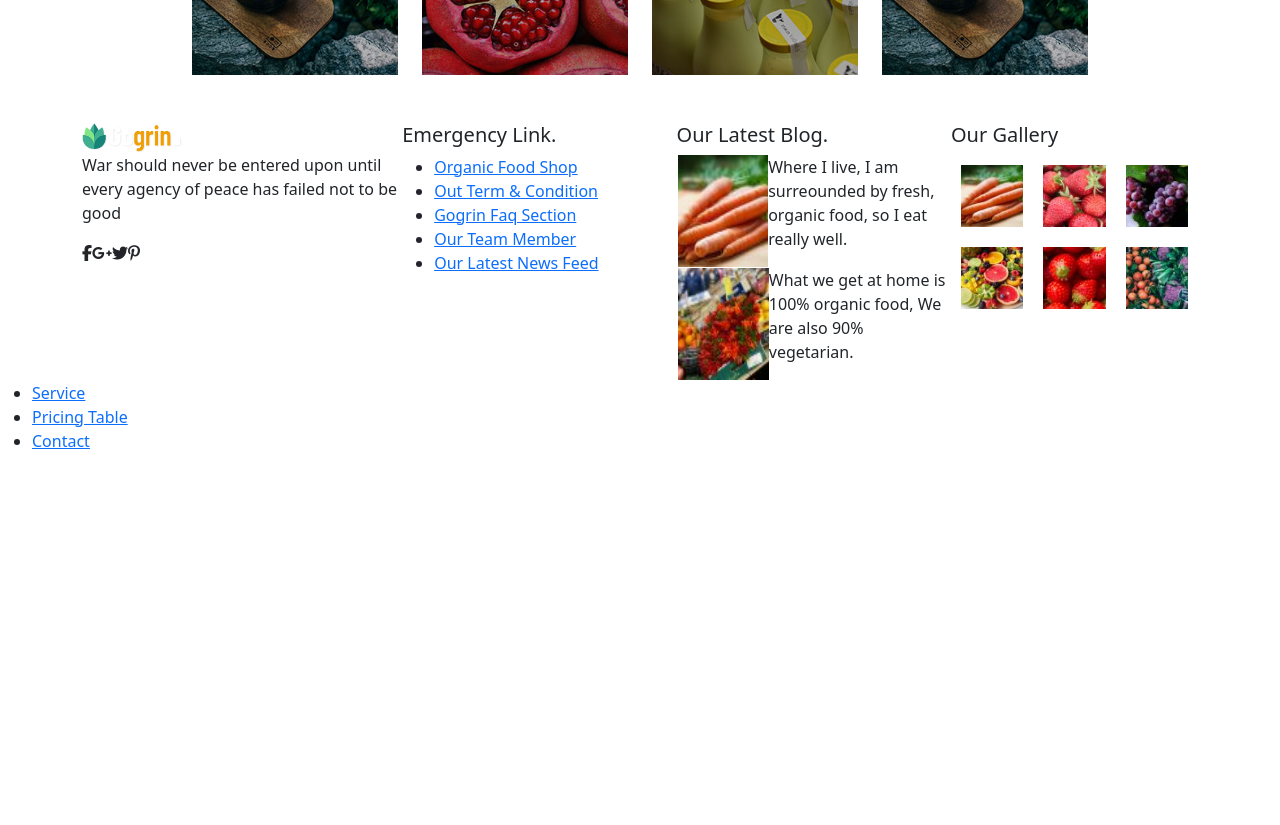
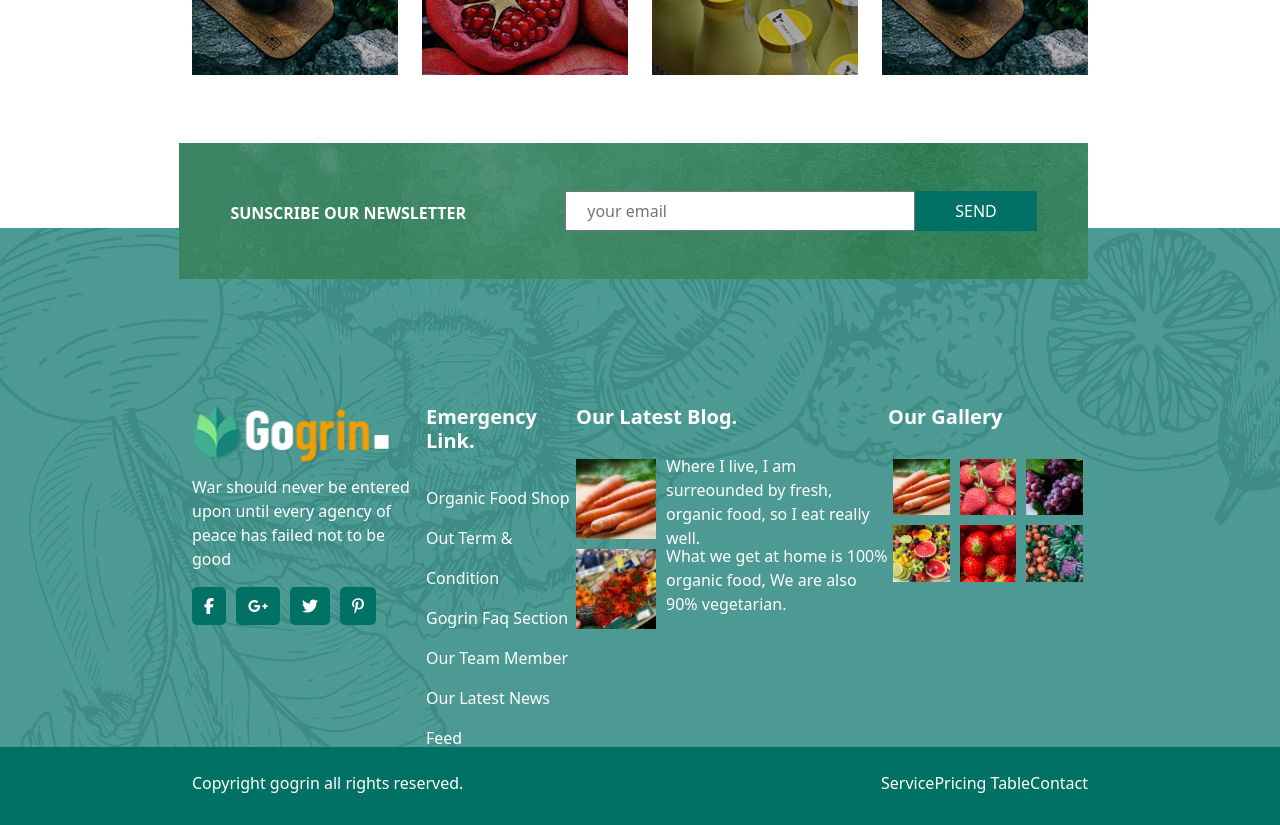
Before and after one commit to martinaapalazzi/proj-html-vuejs, a Vue app: page / in a window 1280 px wide. Shown: the part 2320-3145 px from the top of the page. Before the commit the page ends 2789 px from the top, so only its background shows below. Built offline with nearby package versions, Linux system fonts and the light colour scheme.

Commit message:
Footer Top

```diff
--- a/src/components/AppFooter.vue
+++ b/src/components/AppFooter.vue
@@ -10,28 +10,46 @@ export default {
   <!-- Footer Top -->
   <footer class="footer-container">
     <section id="footer-top">
+      <div class="container-top">
+        <div class="top-text">
+          <strong>SUNSCRIBE OUR NEWSLETTER</strong>
+        </div>
+        <div class="top-email">
+          <input id="email" name="email" type="text" placeholder="your email" required="">
+          <button>
+            SEND
+          </button>
+        </div>
+      </div>
     </section>
     <section id="footer-main">
-      <div class="container">
+      <div class="container-main">
         <div class="footer-nav-container">
           <div class="container-logo">
             <div class="img-footer-logo">
               <img src="../assets/img/footer-logo.png" alt="Logo">
             </div>
-
             <p>
               War should never be entered upon until every agency of peace has failed not to be good
             </p>
             <nav>
-              <i class="fa-brands fa-facebook-f"></i>
-              <i class="fa-brands fa-google-plus-g"></i>
-              <i class="fa-brands fa-twitter"></i>
-              <i class="fa-brands fa-pinterest-p"></i>
+              <button>
+                <i class="fa-brands fa-facebook-f"></i>
+              </button>
+              <button>
+                <i class="fa-brands fa-google-plus-g"></i>
+              </button>
+              <button>
+                <i class="fa-brands fa-twitter"></i>
+              </button>
+              <button>
+                <i class="fa-brands fa-pinterest-p"></i>
+              </button>
             </nav>
           </div>
           <div class="container-link">
             <h5>
-              Emergency Link.
+              <strong>Emergency Link.</strong>
             </h5>
             <nav>
               <ul>
@@ -55,7 +73,7 @@ export default {
           </div>
           <div class="container-blog">
             <h5>
-              Our Latest Blog.
+              <strong>Our Latest Blog.</strong>
             </h5>
             <div class="img-text">
               <img src="../assets/img/blo1-70x70.jpg">
@@ -70,11 +88,11 @@ export default {
               </p>
             </div>
           </div>
-          <div>
+          <div class="container-gallery">
             <h5>
-              Our Gallery
+              <strong>Our Gallery</strong>
             </h5>
-            <div class="container-gallery">
+            <div class="container-column">
               <div class="column">
                 <div class="container-image">
                   <img src="../assets/img/blo1-70x70.jpg">
@@ -105,11 +123,15 @@ export default {
       </div>
     </section>
     <section id="footer-bottom">
-      <div class="row">
+      <div class="container-bottom">
         <div>
+        <div>
+          <p>
+            Copyright gogrin all rights reserved.
+          </p>
         </div>
       </div>
-      <div class="row">
+      <div>
         <nav>
           <ul>
             <li>
@@ -124,22 +146,59 @@ export default {
           </ul>
         </nav>
       </div>
+      </div>
     </section>
   </footer>
 
 </template>
 
 <style lang="scss" scoped>
-.footer.footer-container {
-  /*color: white;*/
+#footer-top {
+  height: 20%;
+
+  .container-top {
+    background-image: url("..//assets/img/milesim-bg.jpg");
+    width: 71vw;
+    padding: 3% 4% 3%;
+    margin: 20px 14vw;
+    position: absolute;
+    display: flex;
+    justify-content: space-between;
+  }
+
+  .top-text {
+    padding-top: 20px;
+  }
+
+  #email {
+    height: 40px;
+    width: 350px;
+    padding-left: 20px;
+  }
+
+  button {
+    height: 40px;
+    color: white;
+    background-color: #017166;
+    border: none;
+    padding: 7px 40px;
+    margin: 10px 0;
+  }
+}
+.footer-container {
+  height: 520px;
+  color: white;
 }
 
-.footer-main {
-  background-image: url("/src/assets/img/footer-bg.jpg");
+#footer-main {
+  background-image: url("../assets/img/footer-bg.jpg");
   padding: 50px 0;
+  height: 100%;
 }
 
-.container {
+.container-main {
+  width: 70vw;
+  padding: 10% 0 0;
   margin: 0 auto;
 }
 
@@ -147,55 +206,110 @@ export default {
   display: flex;
 }
 .container-logo {
-  width: 350px;
+  width: 280px;
 
-  .img-footer-logo {
-    width: 100px;
+  nav {
+    display: flex;
+    justify-content: flex-start;
   }
 
-  .nav {
+  button {
+    color: white;
+    background-color: #017166;
+    border: none;
+    border-radius: 5px;
+    padding: 7px 12px;
+    margin-right: 10px;
+  }
+}
+
+.img-footer-logo {
+  margin: 0 0 10px;
+  width: 200px;
+
+  nav {
     justify-content: space-around;
   }
 }
 
 .container-link {
-  width: 300px;
-  .ul {
+  width: 200px;
+  margin-left: 0;
+
+  h5 {
+    padding-left: 10px;
+  }
+
+  nav ul {
     list-style-type: none;
-    text-decoration: none;
+    padding-left: 10px;
+    margin-top: 25px;
+    line-height: 2.5;
   }
 }
 
+a {
+  text-decoration: none;
+  color: inherit;
+}
+
 .container-blog {
-  width: 300px;
+  width: 390px;
+
+  h5 {
+    margin-bottom: 25px;
+  }
 }
 
 .img-text {
   display: flex;
-  margin: 1px;
+  height: 90px;
 
-  .img {
-    margin: 10px;
+  img {
+    margin: 5px 0;
+    width: auto;
   }
+
+  p {
+    margin-left: 10px;
+  }
+}
+
+.container-gallery {
+  margin-right: 0;
+}
+
+.container-column {
+  width: 200px;
+  display: flex;
+  margin-top: 25px;
 }
 
 .column {
   flex: 1;
 }
 
-.container-gallery {
-  width: 100%;
-  display: flex;
+.container-image {
+  padding: 5px;
 }
 
-.container-image {
-  padding: 10px;
-}
+#footer-bottom {
+  background-color: #017166;
+  height: 15%;
 
-.footer-bottom {
+  .container-bottom {
+    display: flex;
+    justify-content: space-between;
+    align-items: center;
+    width: 70vw;
+    height: 100%;
+    padding-top: 10px;
+    margin: 0 auto;
+  }
 
-  .ul li {
+  ul li {
     display: inline-block;
+    justify-content: space-between;
   }
 }
 
```
